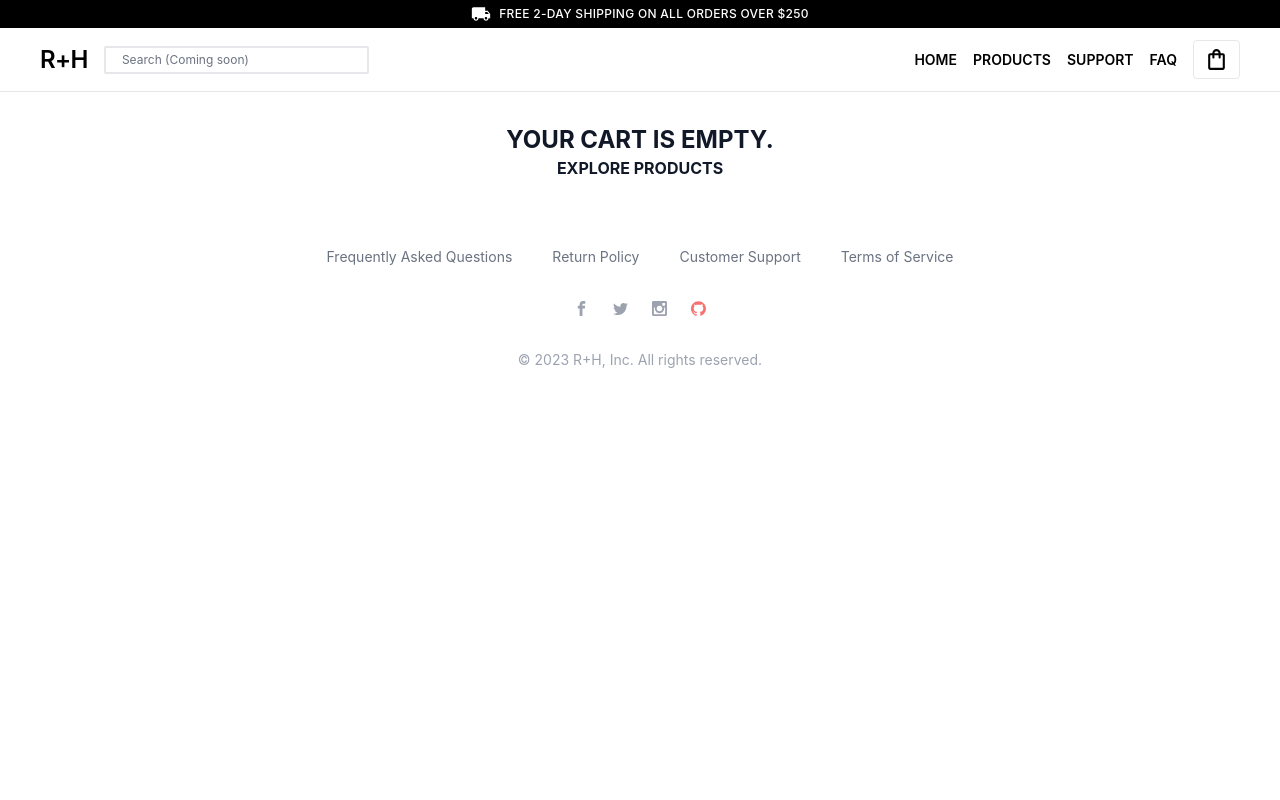
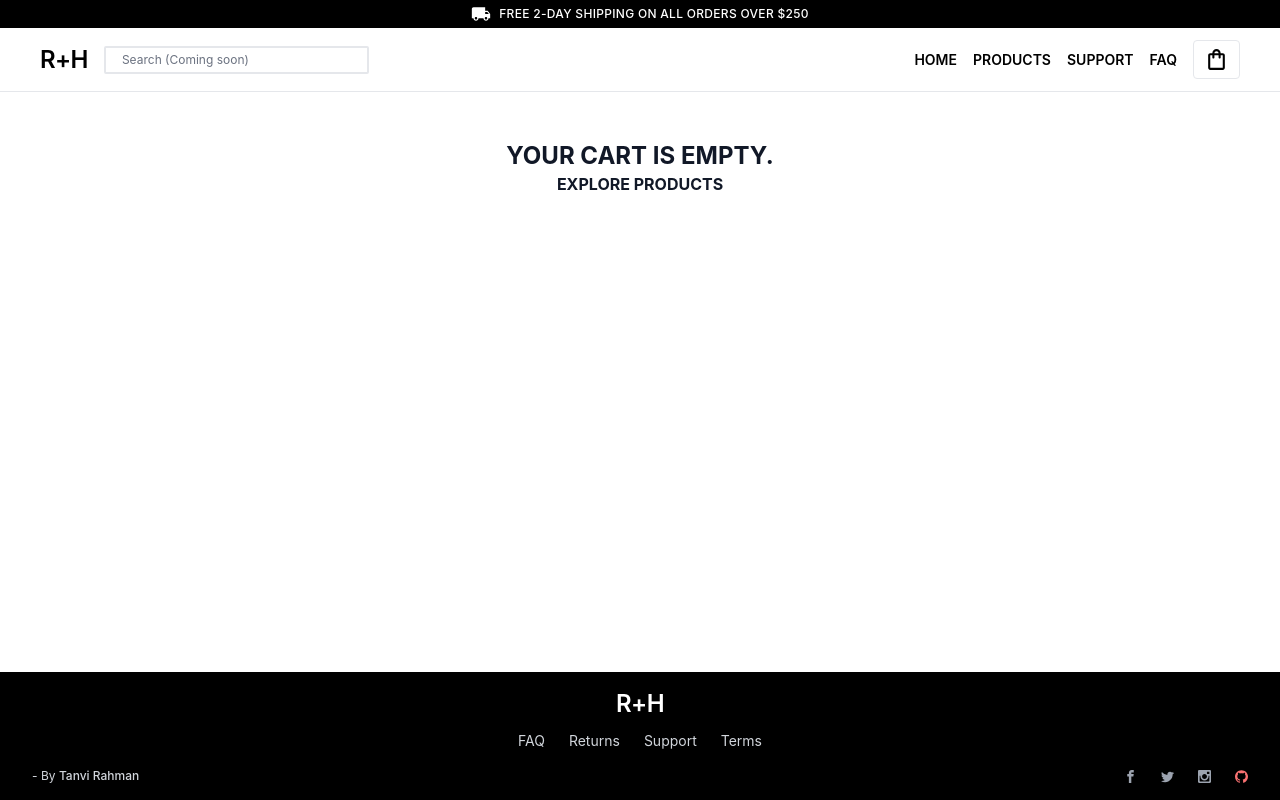
Before and after one commit to trdotpy/rh-furniture-client, a React (Create React App) app: page /cart in a window 1280 px wide. Built offline with nearby package versions, Linux system fonts and the light colour scheme.

Commit message:
chore: footer redesign

```diff
--- a/src/App.js
+++ b/src/App.js
@@ -13,7 +13,7 @@ import CheckoutSuccess from "./pages/CheckoutSuccess";
 
 export default function App() {
   return (
-    <>
+    <div className="h-screen">
       <Announcement />
       <Navbar />
       <Routes>
@@ -26,6 +26,6 @@ export default function App() {
         <Route path="/support" element={<CustomerService />} />
       </Routes>
       <Footer />
-    </>
+    </div>
   );
 }
--- a/src/components/Footer.js
+++ b/src/components/Footer.js
@@ -3,64 +3,79 @@ import { ImFacebook, ImTwitter, ImGithub, ImInstagram } from "react-icons/im";
 
 export default function Footer() {
   return (
-    <footer className="bg-white">
-      <section className="mx-auto max-w-screen-xl space-y-8 overflow-hidden px-4 py-8 sm:px-6 lg:px-8">
-        <nav className="-mx-5 -my-2 flex flex-wrap justify-center">
-          <div className="px-5 py-2">
+    <footer className="sticky top-[100vh] bg-black">
+      <section className="mx-auto max-w-screen-xl space-y-4 overflow-hidden p-4 sm:px-6 lg:px-8">
+        <div className="flex flex-col space-y-2 ">
+          <div className="flex justify-center ">
+            <a href="/">
+              <h1 className="text-2xl font-semibold tracking-tight text-white">
+                R+H
+              </h1>
+            </a>
+          </div>
+
+          <nav className="-my-1 flex flex-wrap justify-center space-x-6">
+            <p>
               <a
                 href="/support"
-              className="text-sm leading-6 text-gray-500 hover:text-gray-900"
+                className="text-sm text-gray-300 hover:underline"
               >
-              Frequently Asked Questions
+                FAQ
               </a>
-          </div>
-          <div className="px-5 py-2">
+            </p>
+            <p>
+              {" "}
               <a
                 href="/support"
-              className="text-sm leading-6 text-gray-500 hover:text-gray-900"
+                className="text-sm text-gray-300 hover:underline"
               >
-              Return Policy
+                Returns
               </a>
-          </div>
-          <div className="px-5 py-2">
+            </p>
+            <p>
               <a
                 href="/support"
-              className="text-sm leading-6 text-gray-500 hover:text-gray-900"
+                className="text-sm text-gray-300 hover:underline"
               >
-              Customer Support
+                Support
               </a>
-          </div>
-          <div className="px-5 py-2">
+            </p>
+            <p>
               <a
                 href="/support"
-              className="text-sm leading-6 text-gray-500 hover:text-gray-900"
+                className="text-sm text-gray-300 hover:underline"
               >
-              Terms of Service
+                Terms
               </a>
+            </p>
+          </nav>
         </div>
-        </nav>
 
-        {/* Social */}
-        <section className="mt-4 flex justify-center space-x-6">
+        {/* Bottom */}
+        <div className="flex items-center justify-between">
+          <p className="text-xs text-gray-300">
+            {" "}
+            - By <span className="font-medium ">Tanvi Rahman</span>
+          </p>
+
+          <div className="flex justify-center space-x-6">
             <p className="text-gray-400 hover:text-gray-500">
-            <ImFacebook size={15} />
+              <ImFacebook size={13} />
             </p>
             <p className="text-gray-400 hover:text-gray-500">
-            <ImTwitter size={15} />
+              <ImTwitter size={13} />
             </p>
             <p className="text-gray-400 hover:text-gray-500">
-            <ImInstagram size={15} />
+              <ImInstagram size={13} />
             </p>
             <a
               href="https://github.com/trdotpy"
               className="text-red-400 hover:text-red-200"
             >
-            <ImGithub size={15} />
+              <ImGithub size={13} />
             </a>
-        </section>
-        <p className="mt-4 text-center text-sm leading-6 text-gray-400">
-          © 2023 R+H, Inc. All rights reserved.
-        </p>
+          </div>
+        </div>
       </section>
     </footer>
   );
--- a/src/pages/Cart.js
+++ b/src/pages/Cart.js
@@ -19,7 +19,7 @@ export default function Cart() {
 
   if (products.cart.length < 1) {
     return (
-      <div className="mx-auto max-w-screen-xl py-8">
+      <div className="mx-auto max-w-screen-xl py-12">
         <div className="mx-auto max-w-3xl">
           <div className="space-y-4 text-center">
             <h1 className="text-xl font-bold uppercase text-gray-900 sm:text-2xl">
```
Lines whose indentation alone changed are shown as unchanged.
